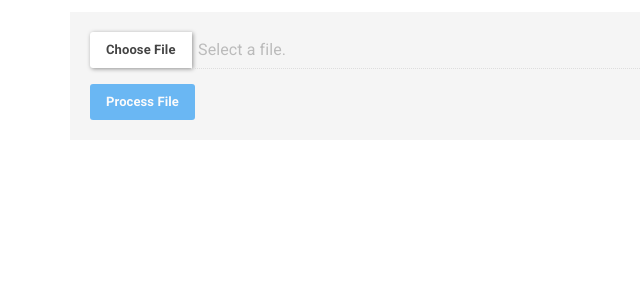
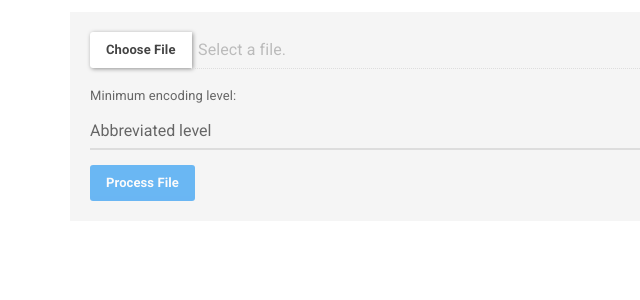
Before and after one commit to wc-library/biblevel-checker, a PHP site: page / in a window 1280 px wide. Shown: the part 59-359 px from the top of the page, without its empty margins (0-640 px from the left). Run offline with PHP 8.4, Linux system fonts and the light colour scheme; some libraries are stand-ins or nearby versions.

Commit message:
Added field to select minimum encoding level to the form and slightly improved readability/efficiency of displayError() function by using strings instead of jQuery object when possible.

```diff
--- a/index.php
+++ b/index.php
@@ -27,6 +27,21 @@ include_once 'templates/header.php';
                        id="file-select-text" placeholder="Select a file." >
             </div>
             <?php // TODO: Allow user to customize what encoding levels they're looking for ?>
+            <div class="form-group">
+                <label class="control-label" for="min-encoding-level-select">Minimum encoding level:</label>
+                <select class="form-control" required
+                        id="min-encoding-level-select" name="min-encoding-level">
+                    <option value=" ">Full-level</option>
+                    <option value="1">Full-level, material not examined</option>
+                    <option value="2">Less-than-full level, material not examined</option>
+                    <option value="3" selected>Abbreviated level</option>
+                    <option value="4">Core-level</option>
+                    <option value="5">Partial (preliminary) level</option>
+                    <option value="7">Minimal-level</option>
+                    <option value="8">Prepublication level</option>
+                    <?php // TODO: figure out if levels I-J are relevant? ?>
+                </select>
+            </div>
             <input class="btn btn-primary" type="submit" disabled
                    id="file-select-submit" name="file-select-submit" value="Process File">
         </form>
--- a/res/js/index.js
+++ b/res/js/index.js
@@ -39,7 +39,7 @@ function uploadFile(formData) {
 // TODO: document and improve readability
 function displayResults(data) {
 
-    var panelHeadingString = '<div class="panel-heading"><h3 class="panel-title" data-toggle="collapse" href="#results-collapse">Click here to see all encoding levels</h3></div>';
+    var panelHeadingString = '<div class="panel-heading"><h3 class="panel-title collapse-toggle" data-toggle="collapse" href="#results-collapse">Click here to see all encoding levels</h3></div>';
 
     // TODO: add table heading
     var tableString = '<table class="table table-condensed table-striped"><tbody>';
@@ -84,11 +84,15 @@ function showLoader(targetId) {
  * @param message Message to display
  */
 function displayError(message) {
-    var errorPanel = $('<div class="panel panel-default"></div>');
-    var errorPanelBody = $('<div class="panel-body text-danger"></div>');
-    errorPanelBody.html('<span class="glyphicon glyphicon-info-sign"></span> ' + message);
-    errorPanel.html(errorPanelBody);
-    $('#output').html(errorPanel);
+    var errorPanelString =
+        [
+            '<div class="panel panel-default">',
+            '  <div class="panel-body text-danger">',
+            '    <span class="glyphicon glyphicon-info-sign"></span> ' + message,
+            '  </div>',
+            '</div>'
+        ].join('\n');
+    $('#output').html(errorPanelString);
 }
 
 
```
